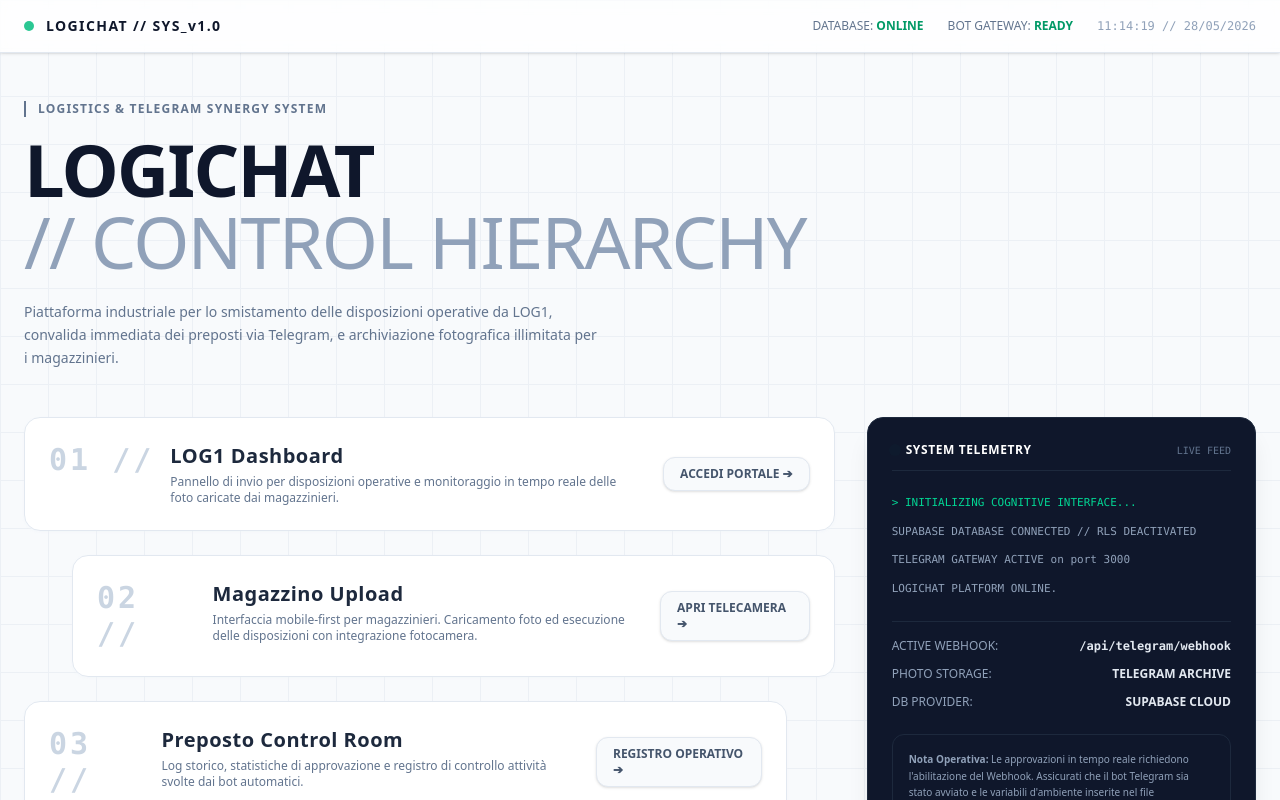
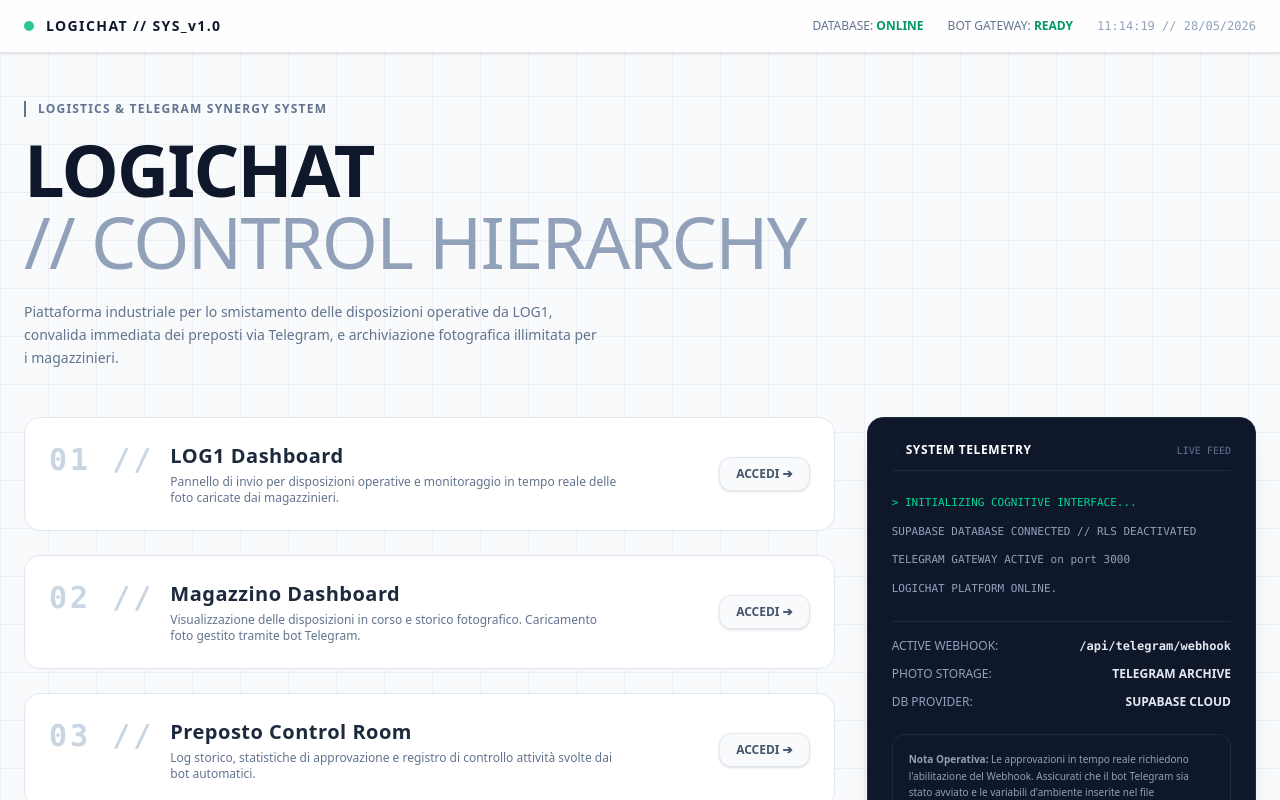
Before and after one commit to monticellimag/logichat, a Next.js app: page / in a window 1280 px wide. Shown: the top 800 px of the page. Built offline with nearby package versions, Linux system fonts and the light colour scheme.

Commit message:
design: align portal cards and update texts

```diff
--- a/app/page.tsx
+++ b/app/page.tsx
@@ -106,7 +106,7 @@
                 </div>
               </div>
               <div className="flex items-center gap-2 text-xs text-slate-600 border border-slate-200 bg-slate-50 rounded-xl px-4 py-2 font-bold group-hover:bg-slate-850 group-hover:text-white group-hover:border-slate-850 transition-all shadow-sm">
-                ACCEDI PORTALE ➔
+                ACCEDI ➔
               </div>
             </Link>
 
@@ -114,7 +114,7 @@
             <Link
               href="/magazzino"
               onMouseEnter={() => addHoverLog("Magazzino")}
-              className="group relative bg-white border border-slate-200 hover:border-slate-350 shadow-sm shadow-slate-100/40 hover:shadow-md transition-all duration-300 p-6 flex flex-col md:flex-row items-start md:items-center justify-between gap-6 cursor-pointer rounded-2xl md:ml-12"
+              className="group relative bg-white border border-slate-200 hover:border-slate-350 shadow-sm shadow-slate-100/40 hover:shadow-md transition-all duration-300 p-6 flex flex-col md:flex-row items-start md:items-center justify-between gap-6 cursor-pointer rounded-2xl"
             >
               <div className="flex items-start gap-4">
                 <div className="text-slate-300 text-3xl font-extrabold tracking-widest font-mono group-hover:text-slate-500 transition-colors">
@@ -122,15 +122,15 @@
                 </div>
                 <div>
                   <h3 className="text-xl font-bold text-slate-800 tracking-wide group-hover:text-slate-950 transition-colors">
-                    Magazzino Upload
+                    Magazzino Dashboard
                   </h3>
                   <p className="text-xs text-slate-500 mt-1 max-w-md font-sans">
-                    Interfaccia mobile-first per magazzinieri. Caricamento foto ed esecuzione delle disposizioni con integrazione fotocamera.
+                    Visualizzazione delle disposizioni in corso e storico fotografico. Caricamento foto gestito tramite bot Telegram.
                   </p>
                 </div>
               </div>
               <div className="flex items-center gap-2 text-xs text-slate-600 border border-slate-200 bg-slate-50 rounded-xl px-4 py-2 font-bold group-hover:bg-slate-850 group-hover:text-white group-hover:border-slate-850 transition-all shadow-sm">
-                APRI TELECAMERA ➔
+                ACCEDI ➔
               </div>
             </Link>
 
@@ -138,7 +138,7 @@
             <Link
               href="/preposto"
               onMouseEnter={() => addHoverLog("Preposto")}
-              className="group relative bg-white border border-slate-200 hover:border-slate-350 shadow-sm shadow-slate-100/40 hover:shadow-md transition-all duration-300 p-6 flex flex-col md:flex-row items-start md:items-center justify-between gap-6 cursor-pointer rounded-2xl md:mr-12"
+              className="group relative bg-white border border-slate-200 hover:border-slate-350 shadow-sm shadow-slate-100/40 hover:shadow-md transition-all duration-300 p-6 flex flex-col md:flex-row items-start md:items-center justify-between gap-6 cursor-pointer rounded-2xl"
             >
               <div className="flex items-start gap-4">
                 <div className="text-slate-300 text-3xl font-extrabold tracking-widest font-mono group-hover:text-slate-500 transition-colors">
@@ -154,7 +154,7 @@
                 </div>
               </div>
               <div className="flex items-center gap-2 text-xs text-slate-600 border border-slate-200 bg-slate-50 rounded-xl px-4 py-2 font-bold group-hover:bg-slate-850 group-hover:text-white group-hover:border-slate-850 transition-all shadow-sm">
-                REGISTRO OPERATIVO ➔
+                ACCEDI ➔
               </div>
             </Link>
 
```
